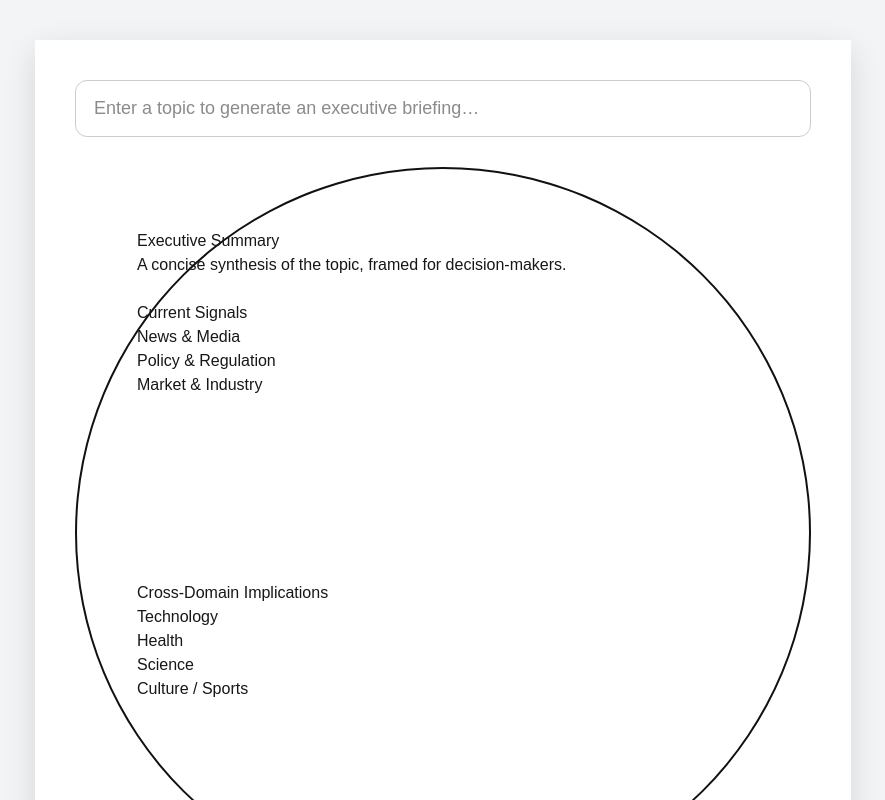
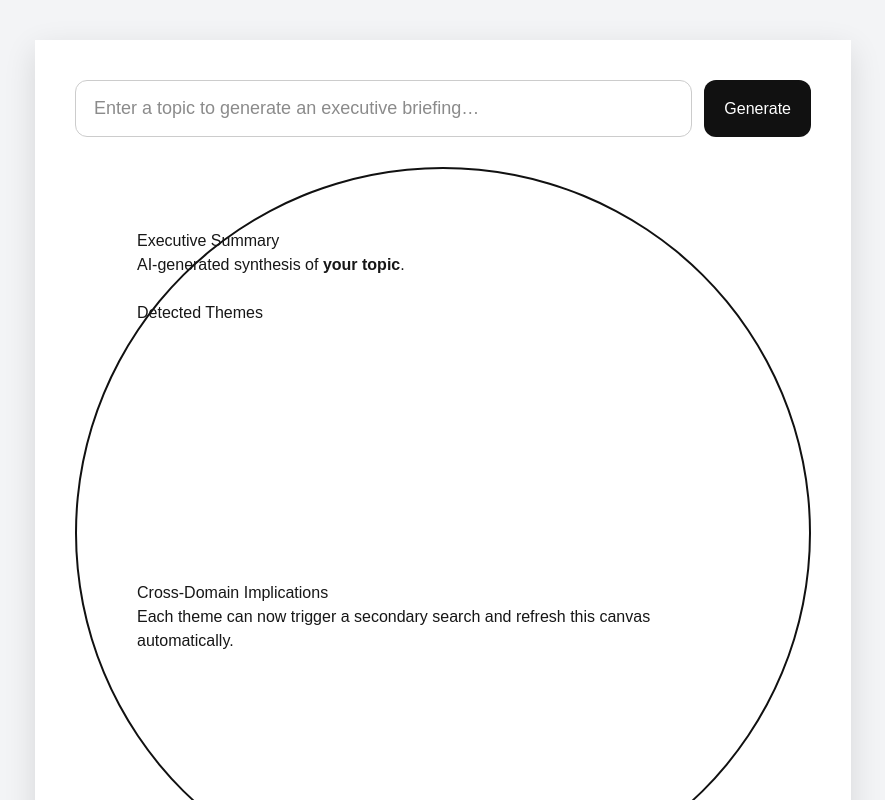
Before and after one commit to tonydelgad/briefing-canvas, a Next.js app: page / in a window 1280 px wide. Shown: the top 800 px of the page, without its empty margins (197-1082 px from the left). Built offline with nearby package versions, Linux system fonts and the light colour scheme.

Commit message:
Add interactive search and theme stub

```diff
--- a/app/page.tsx
+++ b/app/page.tsx
@@ -1,40 +1,62 @@
+"use client";
+
+import { useState } from "react";
+
 export default function Home() {
+  const [query, setQuery] = useState("");
+  const [themes, setThemes] = useState<string[]>([]);
+
+  const generateBriefing = () => {
+    // TEMP: fake AI result
+    setThemes([
+      "Geopolitical Risk",
+      "Supply Chain Resilience",
+      "Technology Acceleration",
+      "Regulatory Pressure",
+    ]);
+  };
+
   return (
     <div style={styles.page}>
       <div style={styles.paper}>
 
-        {/* Search Bar */}
-        <input
-          placeholder="Enter a topic to generate an executive briefing…"
-          style={styles.search}
-        />
+        {/* Search */}
+        <div style={{ display: "flex", gap: "12px" }}>
+          <input
+            value={query}
+            onChange={(e) => setQuery(e.target.value)}
+            placeholder="Enter a topic to generate an executive briefing…"
+            style={styles.search}
+          />
+          <button onClick={generateBriefing} style={styles.button}>
+            Generate
+          </button>
+        </div>
 
         {/* Briefing Canvas */}
         <div style={styles.oval}>
           <section>
             <h3>Executive Summary</h3>
             <p>
-              A concise synthesis of the topic, framed for decision-makers.
+              AI-generated synthesis of <strong>{query || "your topic"}</strong>.
             </p>
           </section>
 
           <section>
-            <h3>Current Signals</h3>
+            <h3>Detected Themes</h3>
             <ul>
-              <li>News & Media</li>
-              <li>Policy & Regulation</li>
-              <li>Market & Industry</li>
+              {themes.map((t) => (
+                <li key={t}>{t}</li>
+              ))}
             </ul>
           </section>
 
           <section>
             <h3>Cross-Domain Implications</h3>
-            <ul>
-              <li>Technology</li>
-              <li>Health</li>
-              <li>Science</li>
-              <li>Culture / Sports</li>
-            </ul>
+            <p>
+              Each theme can now trigger a secondary search and refresh this
+              canvas automatically.
+            </p>
           </section>
         </div>
 
@@ -49,26 +71,34 @@ const styles: { [key: string]: React.CSSProperties } = {
     background: "#f3f4f6",
     display: "flex",
     justifyContent: "center",
-    alignItems: "flex-start",
     paddingTop: "40px",
   },
   paper: {
-    width: "816px",   // 8.5in
-    height: "1056px", // 11in
-    background: "#ffffff",
+    width: "816px",
+    height: "1056px",
+    background: "#fff",
     boxShadow: "0 10px 30px rgba(0,0,0,0.12)",
     padding: "40px",
     boxSizing: "border-box",
   },
   search: {
-    width: "100%",
+    flex: 1,
     padding: "14px 18px",
     fontSize: "18px",
     borderRadius: "12px",
     border: "1px solid #ccc",
-    marginBottom: "30px",
+  },
+  button: {
+    padding: "14px 20px",
+    fontSize: "16px",
+    borderRadius: "12px",
+    border: "none",
+    background: "#111",
+    color: "#fff",
+    cursor: "pointer",
   },
   oval: {
+    marginTop: "30px",
     width: "100%",
     height: "75%",
     borderRadius: "50%",
```
